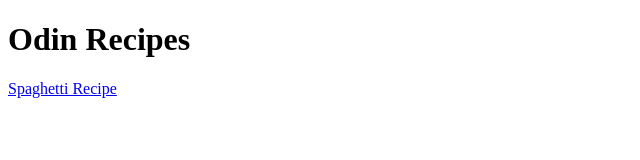
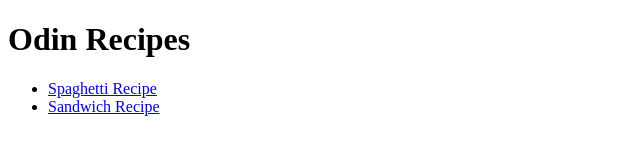
Before and after one commit to nahlayajf/odin-recipes, a plain HTML site: page index.html in a window 1280 px wide. Shown: the whole page, without its empty margins (0-640 px from the left). Drawn offline with Linux system fonts and the light colour scheme.

Commit message:
Add the link to page of other recipes

```diff
--- a/index.html
+++ b/index.html
@@ -9,7 +9,10 @@
 
 <body>
     <h1>Odin Recipes</h1>
-    <a href="recipes/spaghetti.html">Spaghetti Recipe</a>
+    <ul>
+        <li><a href="recipes/spaghetti.html">Spaghetti Recipe</a></li>
+        <li><a href="recipes/sandwich.html">Sandwich Recipe</a></li>
+    </ul>
 
 </body>
 
```
